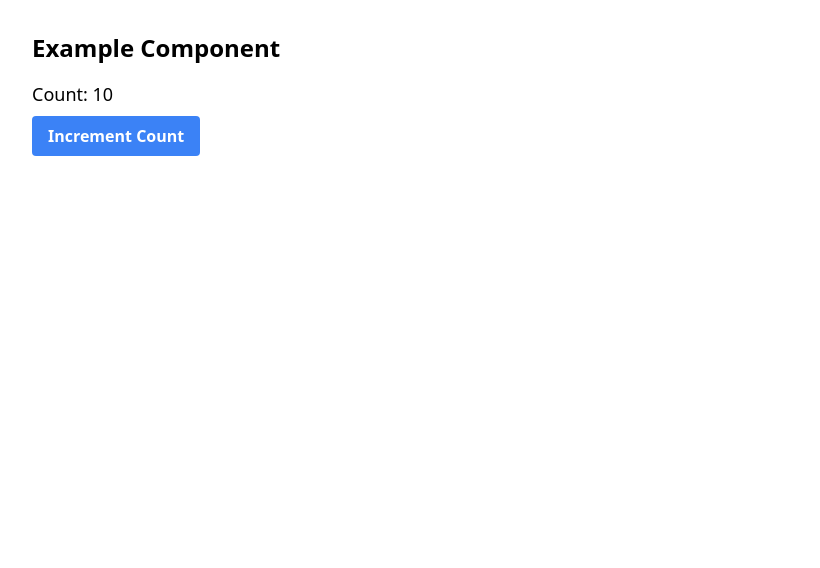
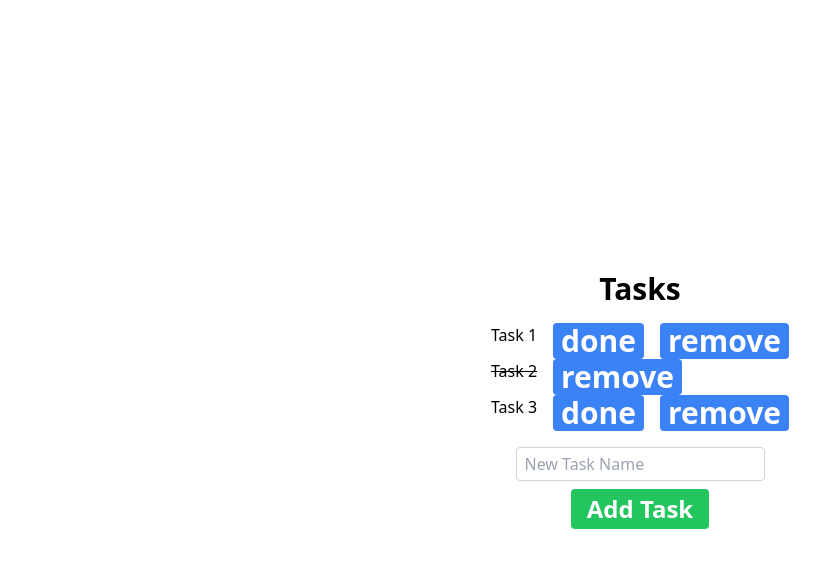
Before and after one commit to mahfuzurrahman98/Playing-with-React-TS, a React (Vite) app: page / in a window 1280 px wide. Shown: the top 568 px of the page, without its empty margins (0-820 px from the left). Built offline with nearby package versions, Linux system fonts and the light colour scheme.

Commit message:
learning useReducer hook

```diff
--- a/src/App.tsx
+++ b/src/App.tsx
@@ -1,6 +1,10 @@
 // import ListGroup from './components/ListGroup';
 
-import LifeCycle from './components/LifeCycle';
+import UseReducer2 from './components/UseReducer2';
+
+// import UseReducer1 from './components/UseReducer1';
+
+// import LifeCycle from './components/LifeCycle';
 
 // import DataBinding from './components/DataBinding';
 
@@ -20,7 +24,11 @@ const App: React.FC = () => {
 
       {/* <DataBinding /> */}
 
-      <LifeCycle initialCount={10} />
+      {/* <LifeCycle initialCount={10} /> */}
+
+      {/* <UseReducer1 /> */}
+
+      <UseReducer2 />
     </div>
   );
 };
--- /dev/null
+++ b/src/components/UseReducer1.tsx
@@ -0,0 +1,52 @@
+import { useReducer } from 'react';
+
+type Action = {
+  type: 'increment' | 'decrement';
+};
+
+const initialCount: number = 0;
+
+const reducer = (state: number, action: Action) => {
+  if (action.type === 'increment') {
+    return state + 1;
+  } else if (action.type === 'decrement') {
+    return state - 1;
+  } else {
+    return state;
+  }
+};
+
+const UseReducer1: React.FC = () => {
+  const [state, dispatch] = useReducer(reducer, initialCount);
+
+  const increment = () => {
+    dispatch({ type: 'increment' });
+  };
+
+  const decrement = () => {
+    dispatch({ type: 'decrement' });
+  };
+
+  return (
+    <div className="flex flex-col items-center justify-center h-screen">
+      <h1 className="text-3xl font-bold mb-4">UseReducer1</h1>
+      <div className="flex items-center space-x-4">
+        <button
+          className="bg-blue-500 hover:bg-blue-600 text-white font-bold text-3xl py-0 px-2 rounded"
+          onClick={decrement}
+        >
+          -
+        </button>
+        <span className="text-2xl font-bold">{state}</span>
+        <button
+          className="bg-blue-500 hover:bg-blue-600 text-white font-bold text-3xl py-0 px-2 rounded"
+          onClick={increment}
+        >
+          +
+        </button>
+      </div>
+    </div>
+  );
+};
+
+export default UseReducer1;
--- /dev/null
+++ b/src/components/UseReducer2.tsx
@@ -0,0 +1,106 @@
+import { FC, useReducer } from 'react';
+
+type Task = {
+  id: number;
+  name: string;
+  done: boolean;
+};
+
+type Action = {
+  type: 'add' | 'remove' | 'done';
+  payload: Task;
+};
+
+const initialTasks: Task[] = [
+  { id: 1, name: 'Task 1', done: false },
+  { id: 2, name: 'Task 2', done: true },
+  { id: 3, name: 'Task 3', done: false },
+];
+
+const reducer = (state: Task[], action: Action) => {
+  if (action.type === 'add') {
+    return [...state, action.payload];
+  } else if (action.type === 'remove') {
+    return state.filter((task) => task.id !== action.payload.id);
+  } else if (action.type === 'done') {
+    return state.map((task) => {
+      if (task.id === action.payload.id) {
+        return { ...task, done: !task.done };
+      }
+      return task;
+    });
+  }
+  return state;
+};
+
+const UseReducer2: FC = () => {
+  const [state, dispatch] = useReducer(reducer, initialTasks);
+
+  const addNewTask = (name: string) => {
+    const newTask: Task = {
+      id: state.length + 1,
+      name,
+      done: false,
+    };
+
+    dispatch({ type: 'add', payload: newTask });
+  };
+
+  const removeTask = (task: Task) => {
+    dispatch({ type: 'remove', payload: task });
+  };
+
+  const doneTask = (task: Task) => {
+    dispatch({ type: 'done', payload: task });
+  };
+
+  return (
+    <div className="flex flex-col items-center justify-center h-screen">
+      <h1 className="text-3xl font-bold mb-4">Tasks</h1>
+      <div className="flex items-center space-x-4">
+        <ul>
+          {state.map((task: Task) => (
+            <li className="flex gap-x-4" key={task.id}>
+              <span className={task.done ? 'line-through' : ''}>
+                {task.name}
+              </span>
+
+              {!task.done && (
+                <button
+                  className="bg-blue-500 hover:bg-blue-600 text-white font-bold text-3xl py-0 px-2 rounded"
+                  onClick={() => doneTask(task)}
+                >
+                  done
+                </button>
+              )}
+
+              <span>
+                <button
+                  className="bg-blue-500 hover:bg-blue-600 text-white font-bold text-3xl py-0 px-2 rounded"
+                  onClick={() => removeTask(task)}
+                >
+                  remove
+                </button>
+              </span>
+            </li>
+          ))}
+        </ul>
+      </div>
+      <div className="flex flex-col items-center mt-4">
+        <input
+          type="text"
+          placeholder="New Task Name"
+          className="border border-gray-300 rounded px-2 py-1"
+        />
+        <button
+          className="bg-green-500 hover:bg-green-600 text-white font-bold text-2xl py-1 px-4 rounded mt-2"
+          onClick={() => addNewTask('New Task')}
+        >
+          Add Task
+        </button>
+      </div>
+    </div>
+  );
+};
+
+export default UseReducer2;
```
